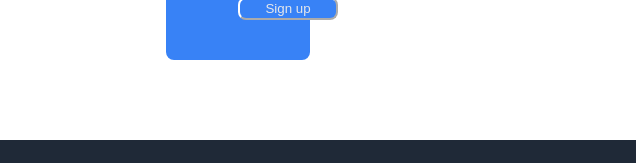
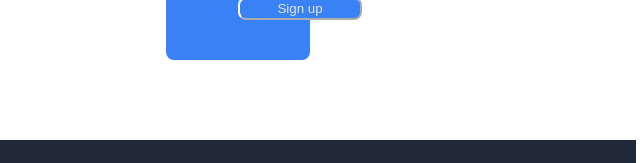
Before and after one commit to cLHanna/projectone, a plain HTML site: page index.html in a window 1280 px wide. Shown: the part 1928-2091 px from the top of the page, 456-1096 px from the left. Drawn offline with Linux system fonts and the light colour scheme.

Commit message:
Change button Flex-shrink to "0"

```diff
--- a/styles.css
+++ b/styles.css
@@ -89,6 +89,7 @@ flex-basis to a higher size but it would distort the image */
     width: 108px;
     border-radius: 8px;
     border-style: none;
+    flex-shrink: 0;
 }
 .welcome img {
     border-radius: 24px;
@@ -176,7 +177,7 @@ flex-basis to a higher size but it would distort the image */
     border-color: white;
     width: 124px;
     padding: 2px 8px;
-    flex-shrink: 2;
+    flex-shrink: 0;
     min-width: 100px;
 }
 .footer {
```
